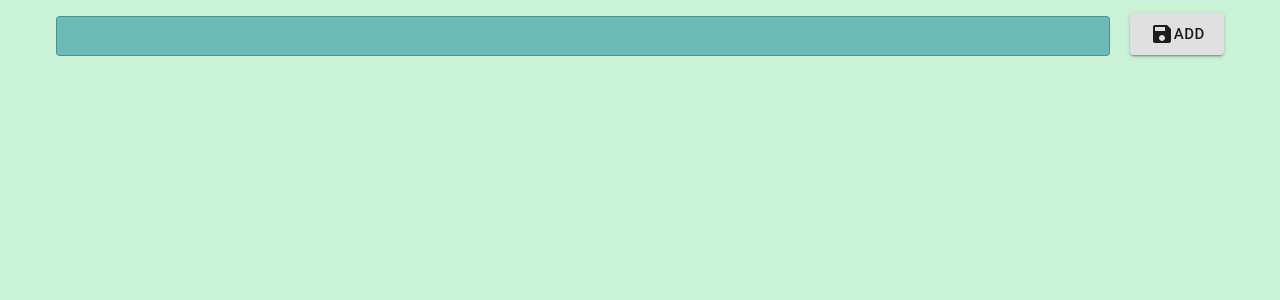
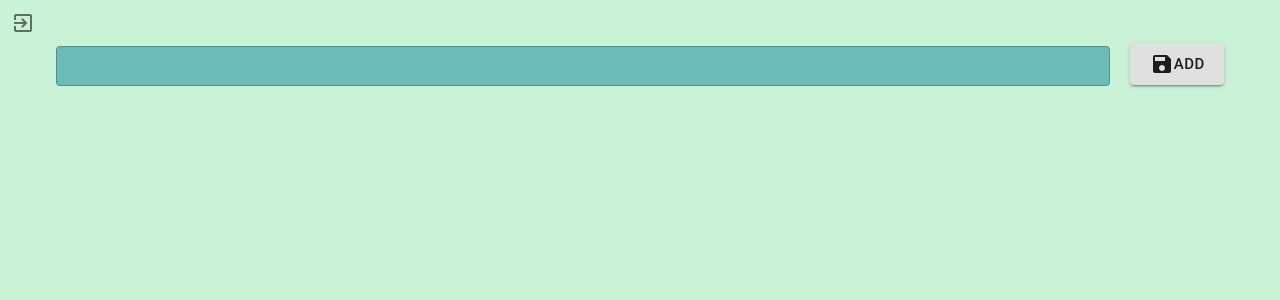
Before and after one commit to Zelib89/todo-app, a React (Create React App) app in the folder client/: page / in a window 1280 px wide. Shown: the top 300 px of the page. Built offline with nearby package versions, Linux system fonts and the light colour scheme; sample sign-in values are in the browser's storage.

Commit message:
feat: add logout to client app

```diff
--- a/client/src/components/App/App.jsx
+++ b/client/src/components/App/App.jsx
@@ -1,5 +1,7 @@
 import React from 'react';
 import { Router, Route } from 'react-router-dom';
+import IconButton from '@material-ui/core/IconButton';
+import ExitToAppIcon from '@material-ui/icons/ExitToApp';
 import { history } from '../../utils/history';
 import { authService } from '../../services/auth';
 import PrivateRoute from '../PrivateRoute';
@@ -21,22 +23,33 @@ class App extends React.Component {
     );
   }
 
-  logout() {
-    authService.logout();
+  async logout() {
+    await authService.logout();
     history.push('/login');
   }
 
   render() {
+    const { currentUser } = this.state;
     return (
       <Router history={history}>
         <div>
           <div className="jumbotron">
+            {currentUser && (
+            <IconButton size="small" onClick={this.logout} >
+              <ExitToAppIcon />
+            </IconButton>
+            )}
             <div className="container">
               <div className="row">
                 <div className="col-md-6 offset-md-3">
                   <PrivateRoute exact path="/" component={Home} />
-                  <div style={{display: 'flex', width: '100%', height: 'calc(100vh - 100px)', alignItems: 'center',
-  justifyContent: 'center'}}>
+                  <div style={{
+                    display: 'flex',
+                    width: '100%',
+                    height: 'calc(100vh - 100px)',
+                    alignItems: 'center',
+                    justifyContent: 'center'
+                  }}>
                     <Route path="/login" component={LoginPage} />
                   </div>
 
--- a/client/src/services/auth.js
+++ b/client/src/services/auth.js
@@ -28,8 +28,10 @@ const login = (username, password) => {
 }
 
 const logout = () => {
-    localStorage.removeItem('currentUser');
-    currentUserSubject.next(null);
+    return fetch(`${config.apiUrl}/logout`).then(() => {
+        localStorage.removeItem('currentUser');
+        currentUserSubject.next(null);
+    });
 }
 
 export const authService = {
```
